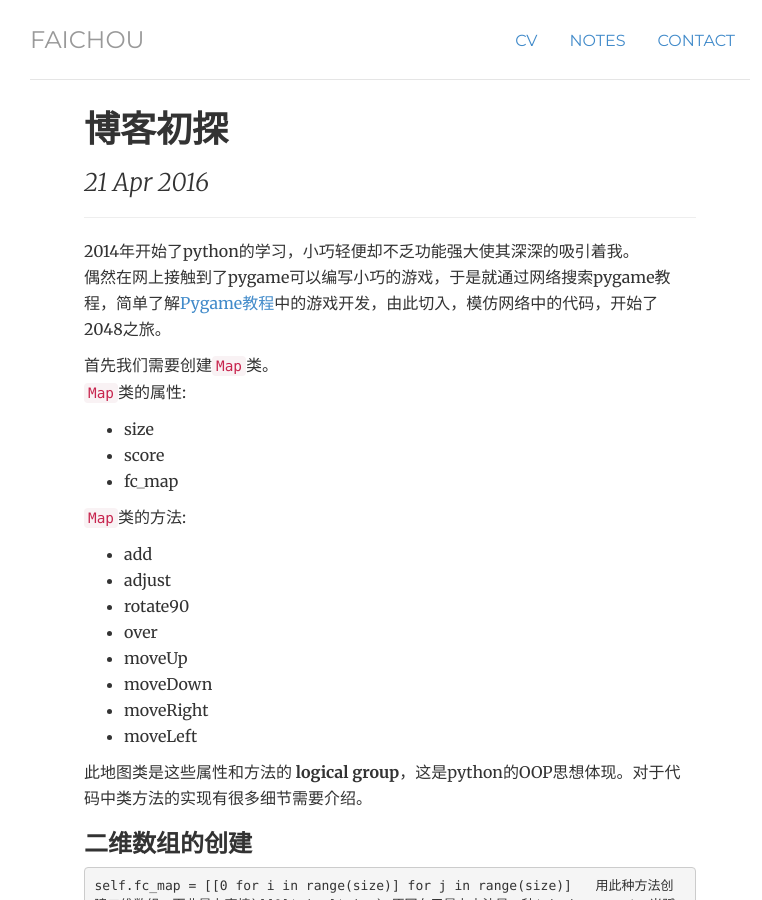
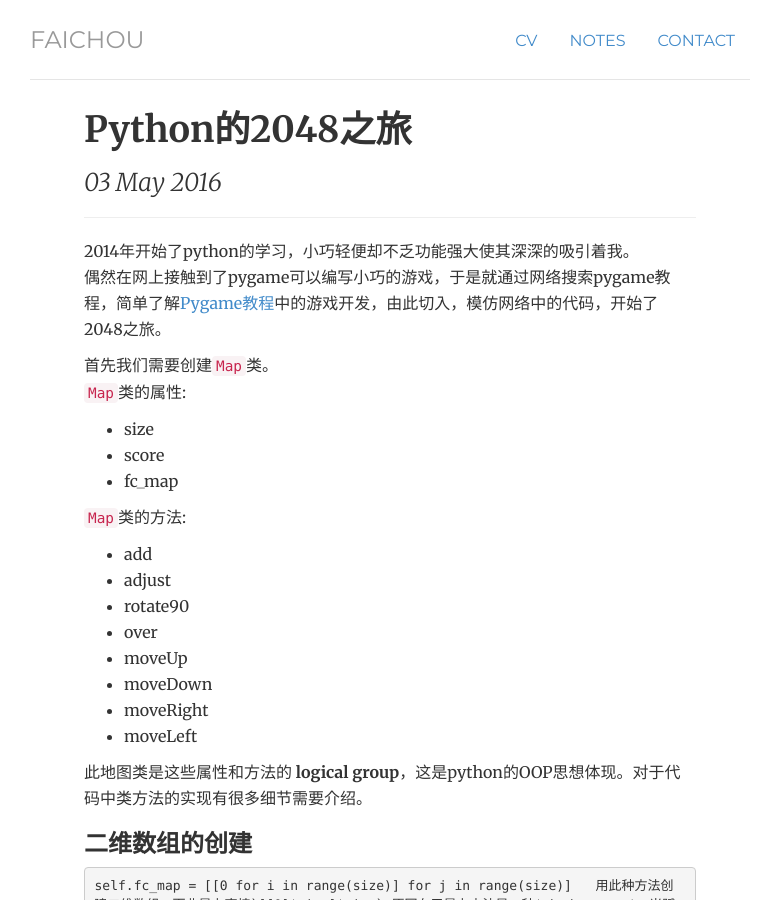
Before and after one commit to FaiChou/faichou.github.io, a Jekyll site: the page built from _posts/2016-05-03-Python的2048之旅.md, in a window 1280 px wide and 900 px high. Shown: the whole window, without its empty margins (250-1012 px from the left). Built offline with Jekyll 4.4.1, drawn with Linux system fonts in a browser that asks for light colours; comment, search, counter and statistics services are not loaded.

Commit message:
Update 2016-05-03-Python的2048之旅.md

```diff
--- a/_posts/2016-05-03-Python的2048之旅.md
+++ b/_posts/2016-05-03-Python的2048之旅.md
@@ -1,7 +1,7 @@
 ---
 layout: post
-title: "博客初探"
-date: 2016-04-21
+title: "Python的2048之旅"
+date: 2016-05-03
 ---
 
 ------
```
